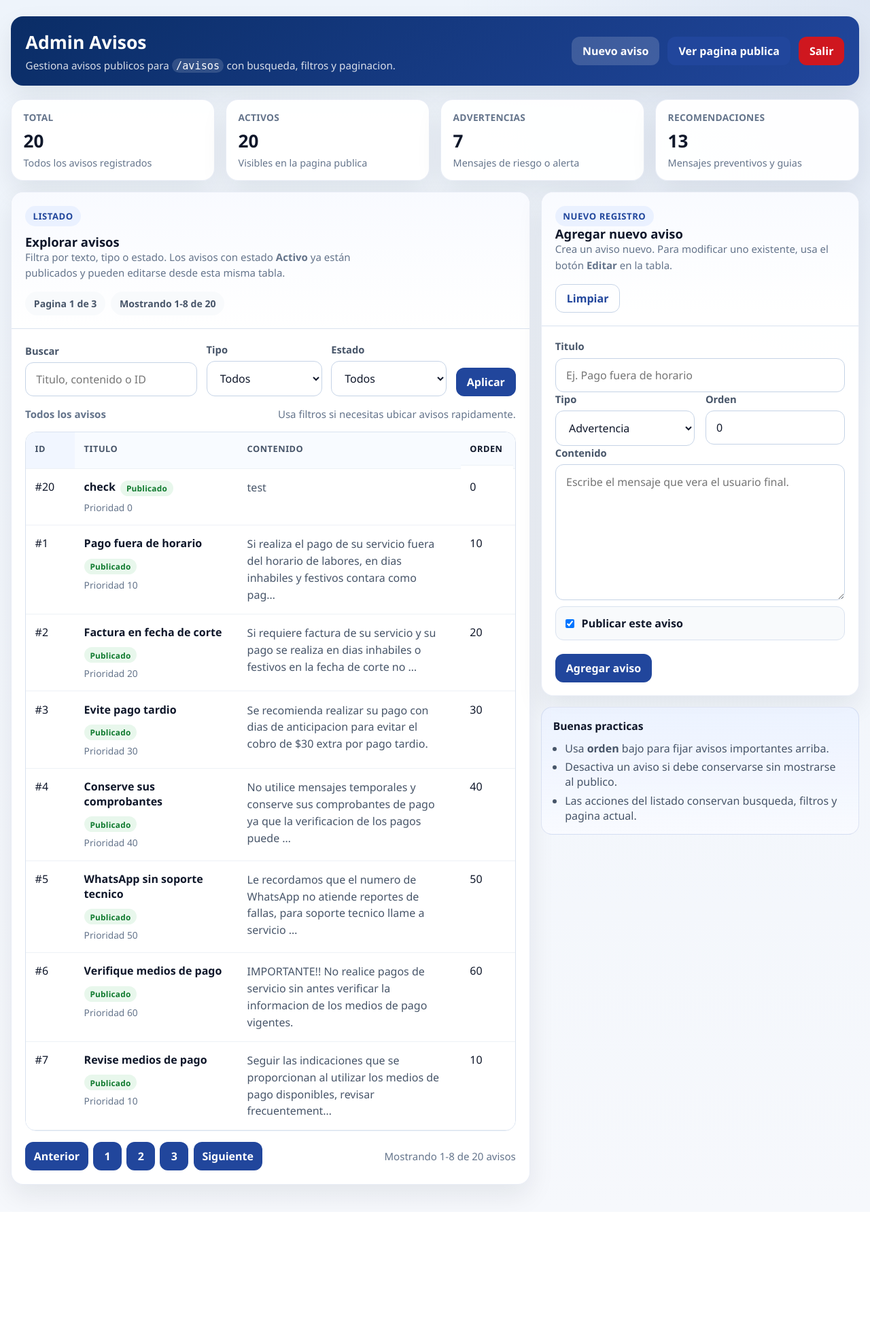
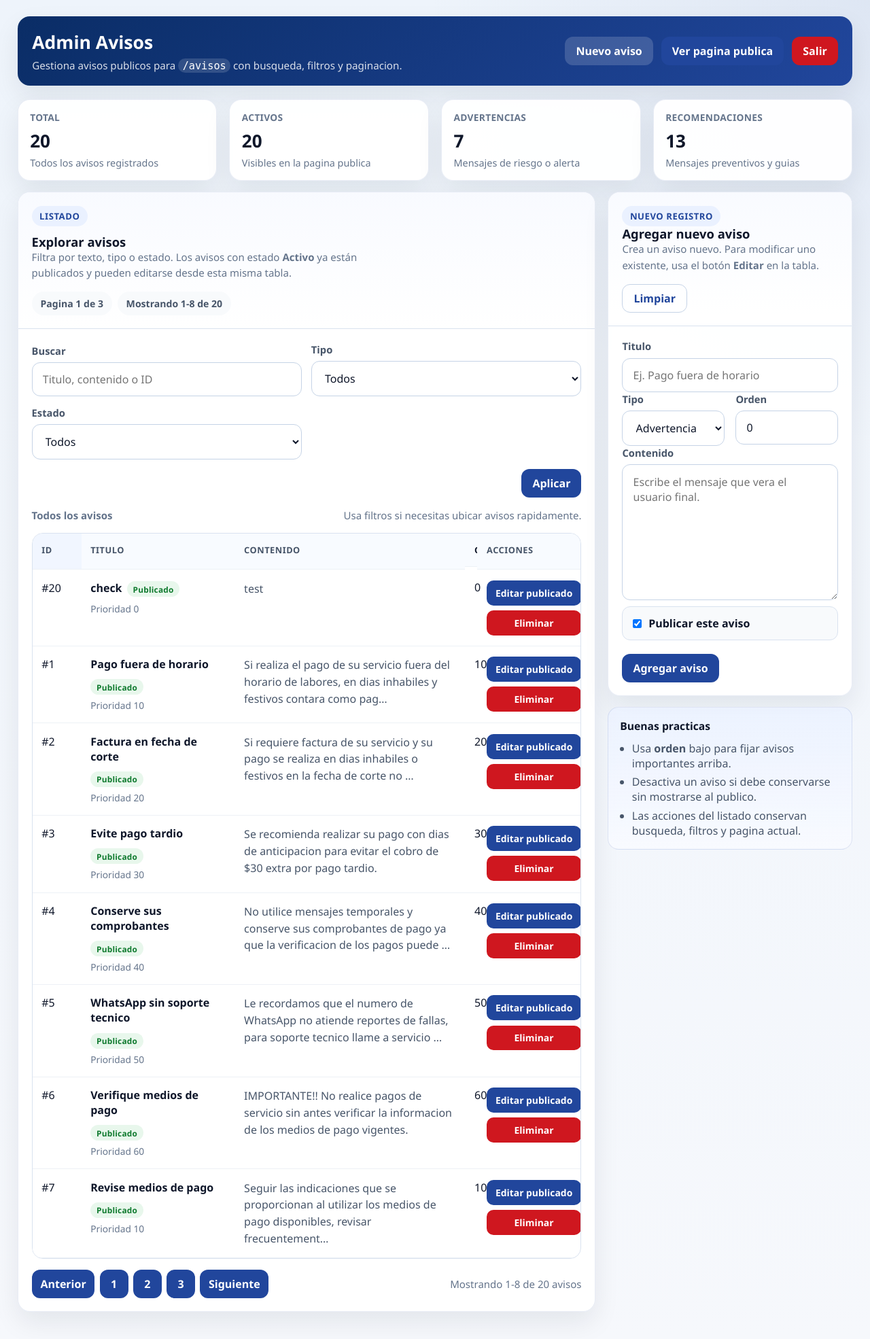
Before and after one commit to RCaguilarJ/wiznetPHPfront, a PHP site: page /adminavisos/dashboard in a window 1280 px wide. Shown: the whole page at 68% size. Before the commit the page ends 1777 px from the top, so only its background shows below. Run offline with PHP 8.4, Linux system fonts and the light colour scheme; the visitor is signed in with stand-in values (Sample User, id 1).

Commit message:
first commit

```diff
--- a/adminavisos/dashboard.php
+++ b/adminavisos/dashboard.php
@@ -247,6 +247,10 @@
             --border-strong: #c5d3e6;
             --shadow: 0 16px 38px rgba(15, 23, 42, 0.08);
             --radius: 18px;
+            --shell-max: 1720px;
+            --shell-gutter: clamp(1rem, 2vw, 2rem);
+            --layout-gap: clamp(1rem, 1.4vw, 1.35rem);
+            --aside-width: clamp(360px, 26vw, 420px);
         }
 
         * {
@@ -279,7 +283,7 @@
         }
 
         .shell {
-            width: min(1380px, calc(100% - 2rem));
+            width: min(var(--shell-max), calc(100% - (var(--shell-gutter) * 2)));
             margin: 0 auto;
             padding: 1.5rem 0 2.5rem;
         }
@@ -322,6 +326,11 @@
             display: flex;
             flex-wrap: wrap;
             gap: 0.75rem;
+        }
+
+        .topbar__actions,
+        .filters__actions {
+            justify-content: flex-end;
         }
 
         .button,
@@ -371,11 +380,11 @@
         .stats-grid,
         .grid {
             display: grid;
-            gap: 1rem;
+            gap: var(--layout-gap);
         }
 
         .stats-grid {
-            grid-template-columns: repeat(4, minmax(0, 1fr));
+            grid-template-columns: repeat(auto-fit, minmax(min(100%, 220px), 1fr));
             margin-bottom: 1rem;
         }
 
@@ -414,7 +423,7 @@
         }
 
         .grid {
-            grid-template-columns: minmax(0, 1.55fr) minmax(340px, 0.95fr);
+            grid-template-columns: minmax(0, 1fr) minmax(340px, var(--aside-width));
             align-items: start;
         }
 
@@ -508,10 +517,14 @@
 
         .filters {
             display: grid;
-            grid-template-columns: minmax(240px, 1.45fr) repeat(2, minmax(170px, 0.8fr)) auto;
+            grid-template-columns: minmax(260px, 1.7fr) repeat(2, minmax(180px, 0.82fr)) auto;
             gap: 0.85rem;
             align-items: end;
             margin-bottom: 1rem;
+        }
+
+        .filters__actions {
+            align-self: end;
         }
 
         .field {
@@ -615,7 +628,7 @@
         }
 
         .table-wrap {
-            overflow-x: auto;
+            overflow-x: hidden;
             overflow-y: hidden;
             -webkit-overflow-scrolling: touch;
             border: 1px solid var(--border);
@@ -625,8 +638,9 @@
 
         table {
             width: 100%;
-            min-width: 980px;
+            min-width: 0;
             border-collapse: collapse;
+            table-layout: fixed;
         }
 
         th,
@@ -680,7 +694,22 @@
         }
 
         .col-title {
-            width: 240px;
+            width: 28%;
+        }
+
+        th:nth-child(3),
+        td:nth-child(3) {
+            width: 42%;
+        }
+
+        th:nth-child(4),
+        td:nth-child(4) {
+            width: 88px;
+        }
+
+        th:nth-child(5),
+        td:nth-child(5) {
+            width: 152px;
         }
 
         .col-order,
@@ -691,6 +720,10 @@
             color: var(--ink-950);
         }
 
+        .title-cell__title {
+            overflow-wrap: anywhere;
+        }
+
         .title-cell__meta {
             color: var(--ink-600);
             font-size: 0.86rem;
@@ -705,10 +738,11 @@
         }
 
         .content-preview {
-            display: inline-block;
-            max-width: 32ch;
+            display: block;
+            max-width: none;
             color: var(--ink-700);
             line-height: 1.55;
+            overflow-wrap: anywhere;
         }
 
         .mini-badge {
@@ -767,18 +801,21 @@
         }
 
         .actions {
-            display: flex;
-            flex-wrap: wrap;
+            display: grid;
+            grid-template-columns: 1fr;
             gap: 0.45rem;
         }
 
         .actions a {
+            width: 100%;
             padding: 0.56rem 0.8rem;
             border-radius: 10px;
             font-size: 0.87rem;
             font-weight: 800;
             color: #fff;
             background: var(--blue-800);
+            text-align: center;
+            white-space: nowrap;
         }
 
         .actions .delete-link {
@@ -1041,9 +1093,19 @@
             }
         }
 
+        @media (max-width: 1360px) {
+            .filters {
+                grid-template-columns: repeat(2, minmax(0, 1fr));
+            }
+
+            .filters__actions {
+                grid-column: 1 / -1;
+            }
+        }
+
         @media (max-width: 1120px) {
-            .stats-grid {
-                grid-template-columns: repeat(2, minmax(0, 1fr));
+            .table-wrap {
+                overflow-x: auto;
             }
 
             .grid {
```
Also changed, not shown: other parts of adminavisos/dashboard.php (+42 -0 lines).
